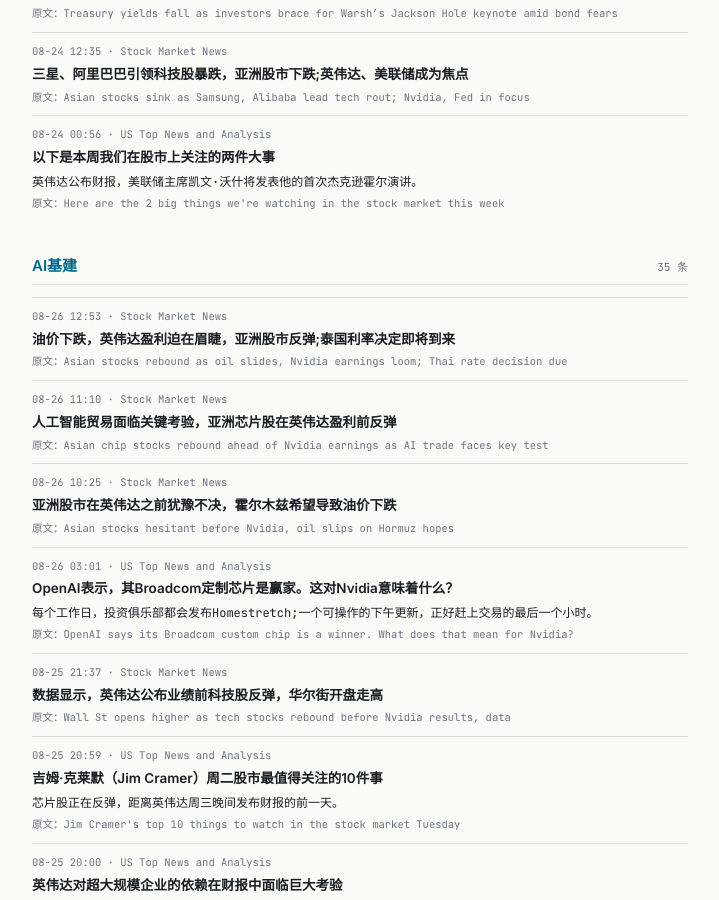
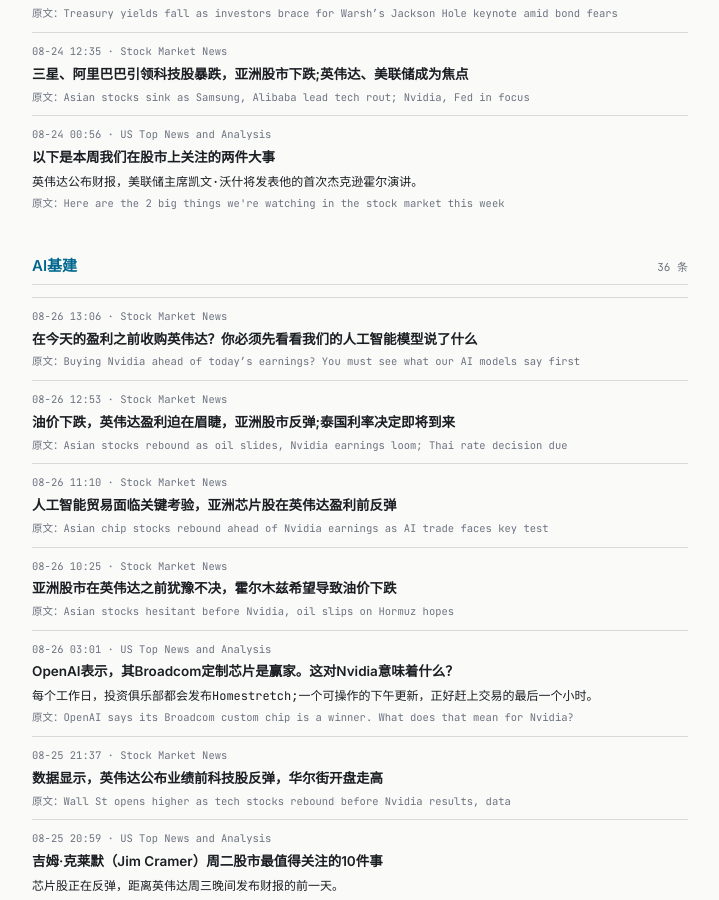
Before and after one commit to tang3super/tang3super.github.io, a Jekyll site: the page built from macro-trade/news-digest.md, in a window 1280 px wide and 900 px high, scrolled down 7290 px. Shown: the whole window, without its empty margins (280-999 px from the left). Built offline with Jekyll 4.4.1, drawn with Linux system fonts in a browser that asks for light colours; some of the changed text lies outside the part shown.

Commit message:
sync news-digest article

```diff
--- a/macro-trade/news-digest.md
+++ b/macro-trade/news-digest.md
@@ -486,6 +486,12 @@
     summary_zh: 英伟达公布财报，美联储主席凯文·沃什将发表他的首次杰克逊霍尔演讲。
 - name: AI基建
   items:
+  - title: Buying Nvidia ahead of today’s earnings? You must see what our AI models say first
+    summary: ''
+    link: https://www.investing.com/news/stock-market-news/buying-nvidia-ahead-of-todays-earnings-you-must-see-what-our-ai-models-say-first-4876102
+    source: Stock Market News
+    time: 08-26 13:06
+    title_zh: 在今天的盈利之前收购英伟达？你必须先看看我们的人工智能模型说了什么
   - title: Asian stocks rebound as oil slides, Nvidia earnings loom; Thai rate decision due
     summary: ''
     link: https://www.investing.com/news/stock-market-news/asian-stocks-rebound-as-oil-slides-nvidia-earnings-loom-thai-rate-decision-due-4876256
```
Also changed, not shown: other parts of macro-trade/news-digest.md (+1 -1 lines).
